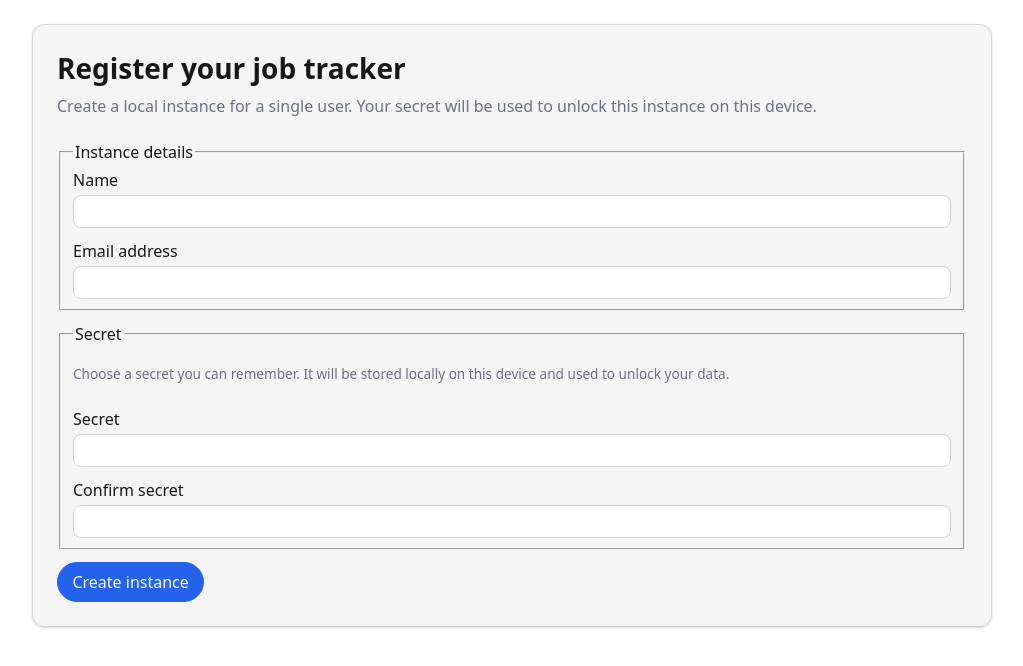
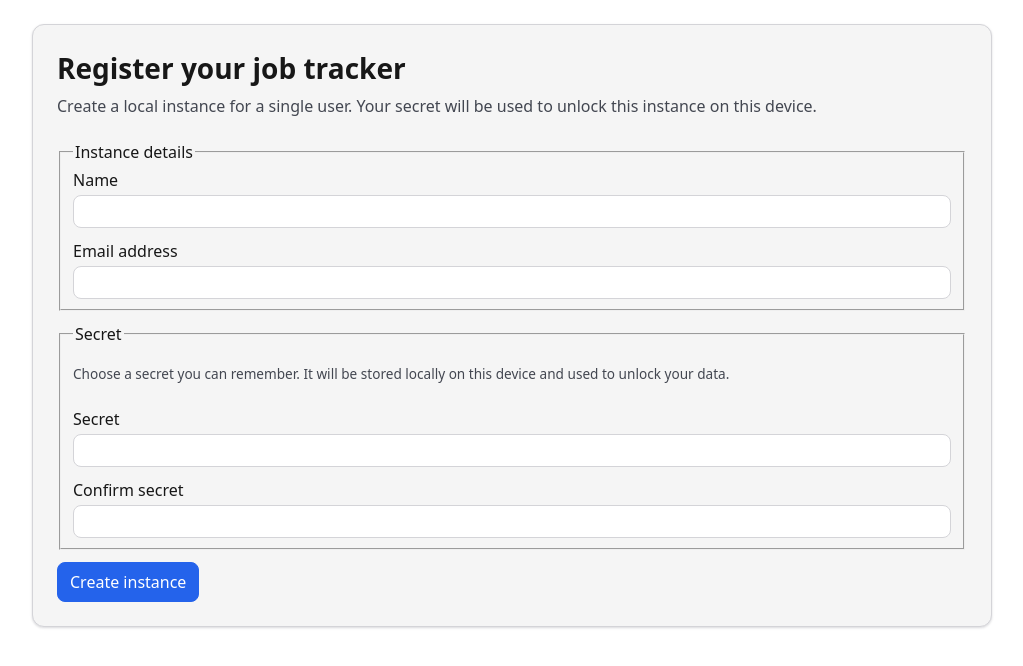
Before and after one commit to neilmerton/job-tracker, a Next.js app: page /register in a window 1280 px wide. Shown: the top 666 px of the page, without its empty margins (128-1151 px from the left). Built offline with nearby package versions, Linux system fonts and the light colour scheme.

Commit message:
style: update color variables and improve layout consistency in globals.css

```diff
--- a/app/globals.css
+++ b/app/globals.css
@@ -1,15 +1,18 @@
 :root {
-  --color-background: #ffffff;
-  --color-foreground: #171717;
-  --color-surface: #f5f5f5;
-  --color-border: #d4d4d8;
-  --color-accent: #2563eb;
-  --color-accent-muted: #dbeafe;
-  --color-danger: #b91c1c;
-  --shadow-soft: 0 1px 2px rgba(15, 23, 42, 0.06),
-    0 1px 3px rgba(15, 23, 42, 0.1);
+  --color-background: hsl(0, 0%, 100%);
+  --color-foreground: hsl(0, 0%, 9%);
+  --color-surface: hsl(0, 0%, 96%);
+  --color-border: hsl(240, 5%, 84%);
+  --color-accent: hsl(221, 83%, 53%);
+  --color-accent-muted: hsl(214, 95%, 93%);
+  --color-accent-text: hsl(0, 0%, 100%);
+  --color-danger: hsl(0, 74%, 42%);
+  --color-muted: hsl(223, 9%, 29%);
+  --shadow-soft: 0 1px 2px hsla(222, 47%, 11%, 0.06),
+    0 1px 3px hsla(222, 47%, 11%, 0.1);
   --radius-md: 0.5rem;
   --radius-lg: 0.75rem;
+  --radius-full: 999px;
   --space-xs: 0.25rem;
   --space-sm: 0.5rem;
   --space-md: 0.75rem;
@@ -19,21 +22,16 @@
 
 @media (prefers-color-scheme: dark) {
   :root {
-    --color-background: #020617;
-    --color-foreground: #e5e7eb;
-    --color-surface: #020617;
-    --color-border: #334155;
-    --color-accent: #60a5fa;
-    --color-accent-muted: #1d4ed8;
+    --color-background: hsl(229, 84%, 5%);
+    --color-foreground: hsl(220, 13%, 91%);
+    --color-surface: hsl(229, 84%, 5%);
+    --color-border: hsl(215, 25%, 27%);
+    --color-accent: hsl(213, 94%, 68%);
+    --color-accent-muted: hsl(224, 76%, 48%);
+    --color-muted: hsl(220, 9%, 56%);
     --shadow-soft: 0 1px 2px rgba(15, 23, 42, 0.9),
       0 1px 3px rgba(15, 23, 42, 0.8);
   }
-}
-
-*,
-*::before,
-*::after {
-  box-sizing: border-box;
 }
 
 html,
@@ -43,10 +41,10 @@ body {
 }
 
 body {
-  min-height: 100vh;
   background-color: var(--color-background);
   color: var(--color-foreground);
   font-family: system-ui, -apple-system, BlinkMacSystemFont, "Segoe UI", sans-serif;
+  min-height: 100vh;
   text-rendering: optimizeLegibility;
 }
 
@@ -56,7 +54,7 @@ main {
 
 a {
   color: inherit;
-  text-decoration: none;
+  text-decoration: underline;
 }
 
 a:hover,
@@ -74,23 +72,23 @@ img {
 }
 
 .app-shell {
+  background-color: var(--color-background);
   display: flex;
   min-height: 100vh;
-  background-color: var(--color-background);
 }
 
 .app-shell__nav {
-  width: 260px;
+  background-color: var(--color-surface);
   border-right: 1px solid var(--color-border);
-  background-color: var(--color-surface);
+  width: 16rem;
 }
 
 .app-shell__nav-inner {
-  padding: var(--space-xl);
   display: flex;
   flex-direction: column;
   gap: var(--space-lg);
   height: 100%;
+  padding: var(--space-xl);
 }
 
 .app-shell__brand {
@@ -99,40 +97,42 @@ img {
 }
 
 .app-shell__main {
+  display: flex;
   flex: 1;
+  flex-direction: column;
   padding: var(--space-xl);
-  display: flex;
-  flex-direction: column;
 }
 
 .app-shell__content {
-  max-width: 960px;
+  margin: 0 auto;
+  max-width: 60rem;
   width: 100%;
-  margin: 0 auto;
 }
 
 .nav-list {
-  list-style: none;
-  padding: 0;
-  margin: 0;
   display: flex;
   flex-direction: column;
   gap: var(--space-sm);
+  list-style: none;
+  margin: 0;
+  padding: 0;
 }
 
 .nav-link {
+  align-items: center;
+  border-radius: var(--radius-md);
+  border: 1px solid transparent;
+  box-sizing: border-box;
   display: inline-flex;
-  width: 100%;
-  align-items: center;
   justify-content: flex-start;
   padding: var(--space-sm) var(--space-md);
-  border-radius: var(--radius-md);
-  border: 1px solid transparent;
+  width: 100%;
 }
 
 .nav-link--active {
   background-color: var(--color-accent-muted);
   border-color: var(--color-accent);
+  color: var(--color-accent-text);
 }
 
 .nav-link:not(.nav-link--active):hover,
@@ -145,13 +145,13 @@ img {
 }
 
 .page-header__title {
+  font-size: 1.75rem;
   margin: 0 0 var(--space-sm);
-  font-size: 1.75rem;
 }
 
 .page-header__subtitle {
   margin: 0;
-  color: #6b7280;
+  color: var(--color-muted);
 }
 
 .card {
@@ -174,16 +174,16 @@ img {
 }
 
 .button {
+  align-items: center;
+  background-color: var(--color-accent);
+  border-radius: var(--radius-md);
+  border: 1px solid var(--color-accent);
+  color: var(--color-accent-text);
+  cursor: pointer;
   display: inline-flex;
-  align-items: center;
+  gap: var(--space-xs);
   justify-content: center;
-  gap: var(--space-xs);
-  padding: 0.5rem 0.9rem;
-  border-radius: 999px;
-  border: 1px solid var(--color-accent);
-  background-color: var(--color-accent);
-  color: #f9fafb;
-  cursor: pointer;
+  padding: var(--space-sm) var(--space-md);
 }
 
 .button--secondary {
@@ -197,8 +197,8 @@ img {
 }
 
 .button:disabled {
+  cursor: not-allowed;
   opacity: 0.6;
-  cursor: not-allowed;
 }
 
 .form {
@@ -220,11 +220,11 @@ img {
 .form-input,
 .form-textarea,
 .form-select {
+  background-color: var(--color-background);
   border-radius: var(--radius-md);
   border: 1px solid var(--color-border);
+  color: inherit;
   padding: 0.5rem 0.75rem;
-  background-color: var(--color-background);
-  color: inherit;
 }
 
 .form-textarea {
@@ -233,25 +233,25 @@ img {
 }
 
 .form-help {
+  color: var(--color-muted);
   font-size: 0.85rem;
-  color: #6b7280;
 }
 
 .form-error {
+  color: var(--color-danger);
   font-size: 0.85rem;
-  color: var(--color-danger);
 }
 
 .table {
-  width: 100%;
   border-collapse: collapse;
   margin-top: var(--space-lg);
+  width: 100%;
 }
 
 .table caption {
+  font-weight: 500;
+  margin-bottom: var(--space-sm);
   text-align: left;
-  margin-bottom: var(--space-sm);
-  font-weight: 500;
 }
 
 .table th,
@@ -261,45 +261,50 @@ img {
 }
 
 .table th {
+  background-color: var(--color-surface);
   text-align: left;
-  background-color: var(--color-surface);
 }
 
 .badge {
+  align-items: center;
+  border-radius: var(--radius-full);
+  border: 1px solid var(--color-border);
   display: inline-flex;
-  align-items: center;
-  border-radius: 999px;
-  padding: 0.1rem 0.55rem;
-  border: 1px solid var(--color-border);
   font-size: 0.8rem;
+  padding: var(--space-xs) var(--space-sm);
 }
 
 .updates-list {
+  display: flex;
+  flex-direction: column;
+  gap: var(--space-sm);
   list-style: none;
   margin: 0;
   padding: 0;
-  display: flex;
-  flex-direction: column;
-  gap: var(--space-sm);
 }
 
 .updates-list__item {
-  padding: var(--space-sm) var(--space-md);
+  background-color: var(--color-surface);
   border-radius: var(--radius-md);
   border: 1px solid var(--color-border);
-  background-color: var(--color-surface);
+  padding: var(--space-sm) var(--space-md);
 }
 
 .sr-only {
-  position: absolute;
-  width: 1px;
+  border-width: 0;
+  clip: rect(0, 0, 0, 0);
   height: 1px;
-  padding: 0;
   margin: -1px;
   overflow: hidden;
-  clip: rect(0, 0, 0, 0);
+  padding: 0;
+  position: absolute;
   white-space: nowrap;
-  border-width: 0;
+  width: 1px;
+}
+
+:focus-visible {
+  outline: 2px solid var(--color-accent);
+  outline-offset: 2px;
 }
 
 @media (max-width: 768px) {
@@ -308,9 +313,9 @@ img {
   }
 
   .app-shell__nav {
+    border-bottom: 1px solid var(--color-border);
+    border-right: none;
     width: 100%;
-    border-right: none;
-    border-bottom: 1px solid var(--color-border);
   }
 }
 
@@ -329,8 +334,3 @@ img {
     transform: translateY(-1px);
   }
 }
-
-:focus-visible {
-  outline: 2px solid var(--color-accent);
-  outline-offset: 2px;
-}
```
